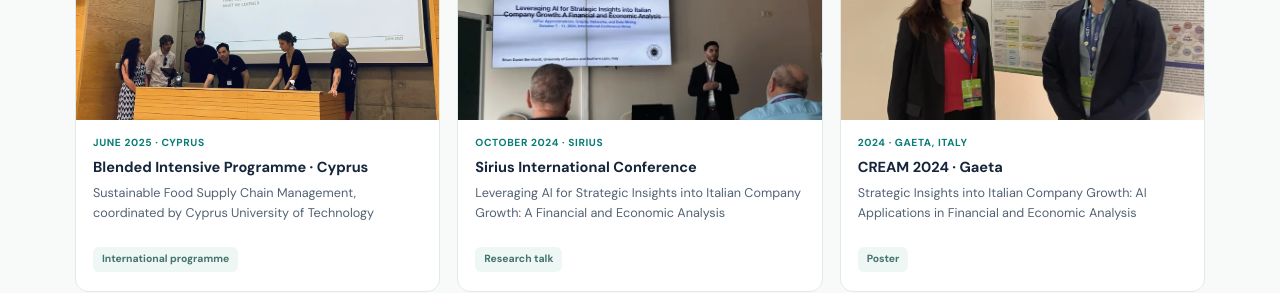
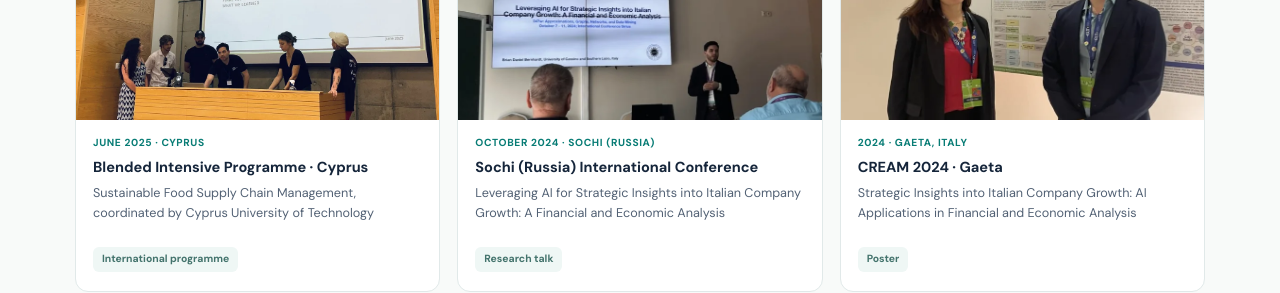
Before and after one commit to BrianDanielBernhardt/BrianDanielBernhardt.github.io, a plain HTML site: page talks.html in a window 1280 px wide. Shown: the part 2340-2633 px from the top of the page. Drawn offline with Linux system fonts and the light colour scheme.

Commit message:
Update talks.html

```diff
--- a/talks.html
+++ b/talks.html
@@ -106,7 +106,7 @@ coordinated by Cyprus University of Technology</span><span class="photo-type">In
 <figure class="photo-story">
 <a aria-label="View full photograph: Sirius International Conference" href="assets/gallery/sirius-2024.webp" rel="noopener" target="_blank"><img alt="Brian presenting financial analysis research at the Sirius conference" decoding="async" loading="lazy" src="assets/gallery/sirius-2024.webp" style="object-position:center 48%;"/></a>
 <figcaption>
-<span class="photo-meta">October 2024 · Sirius</span><strong>Sirius
+<span class="photo-meta">October 2024 · Sochi (Russia)</span><strong>Sochi (Russia)
 International Conference</strong><span class="photo-caption">Leveraging
 AI for Strategic Insights into Italian Company Growth: A Financial and
 Economic Analysis</span><span class="photo-type">Research talk</span>
```
